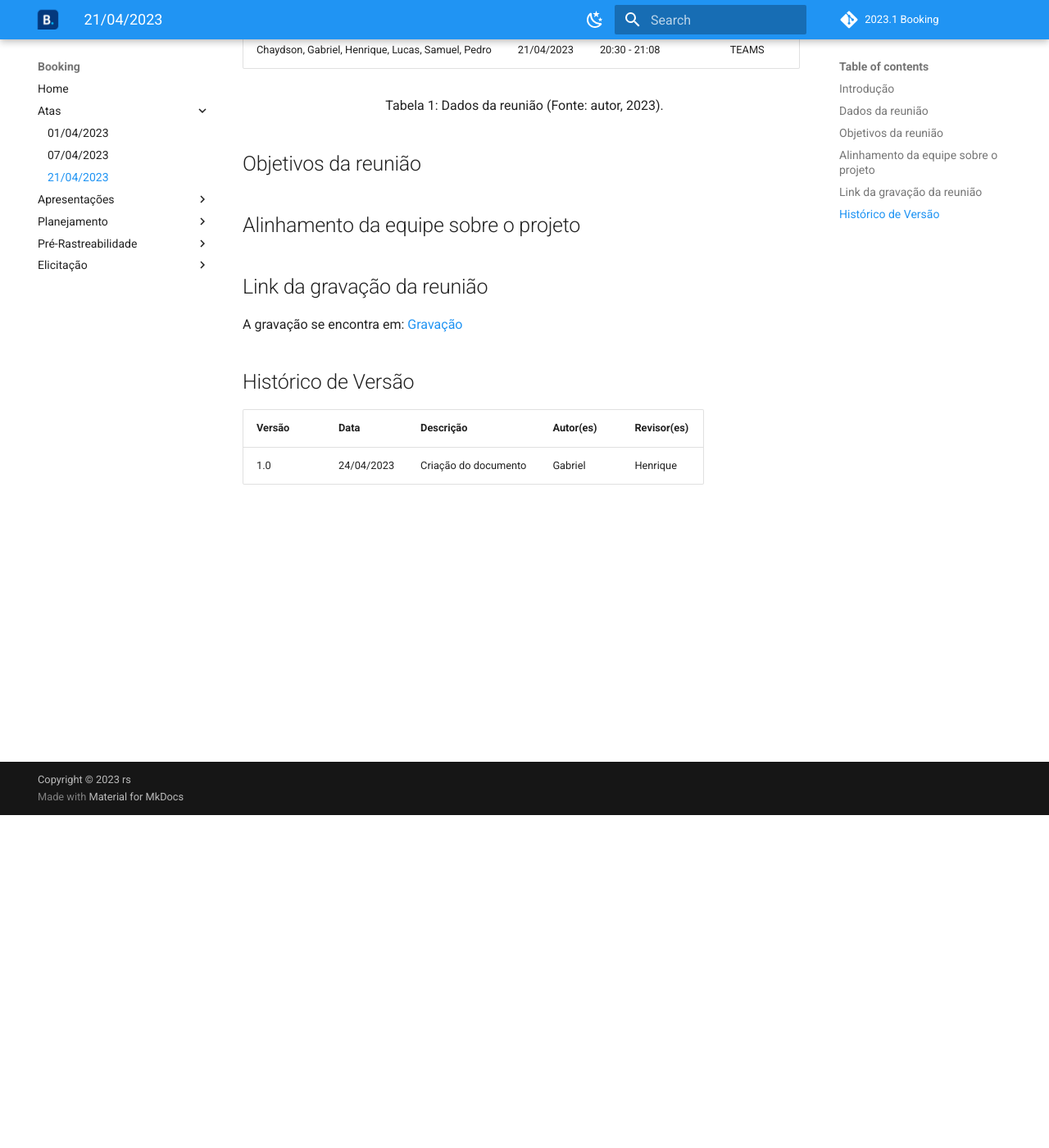
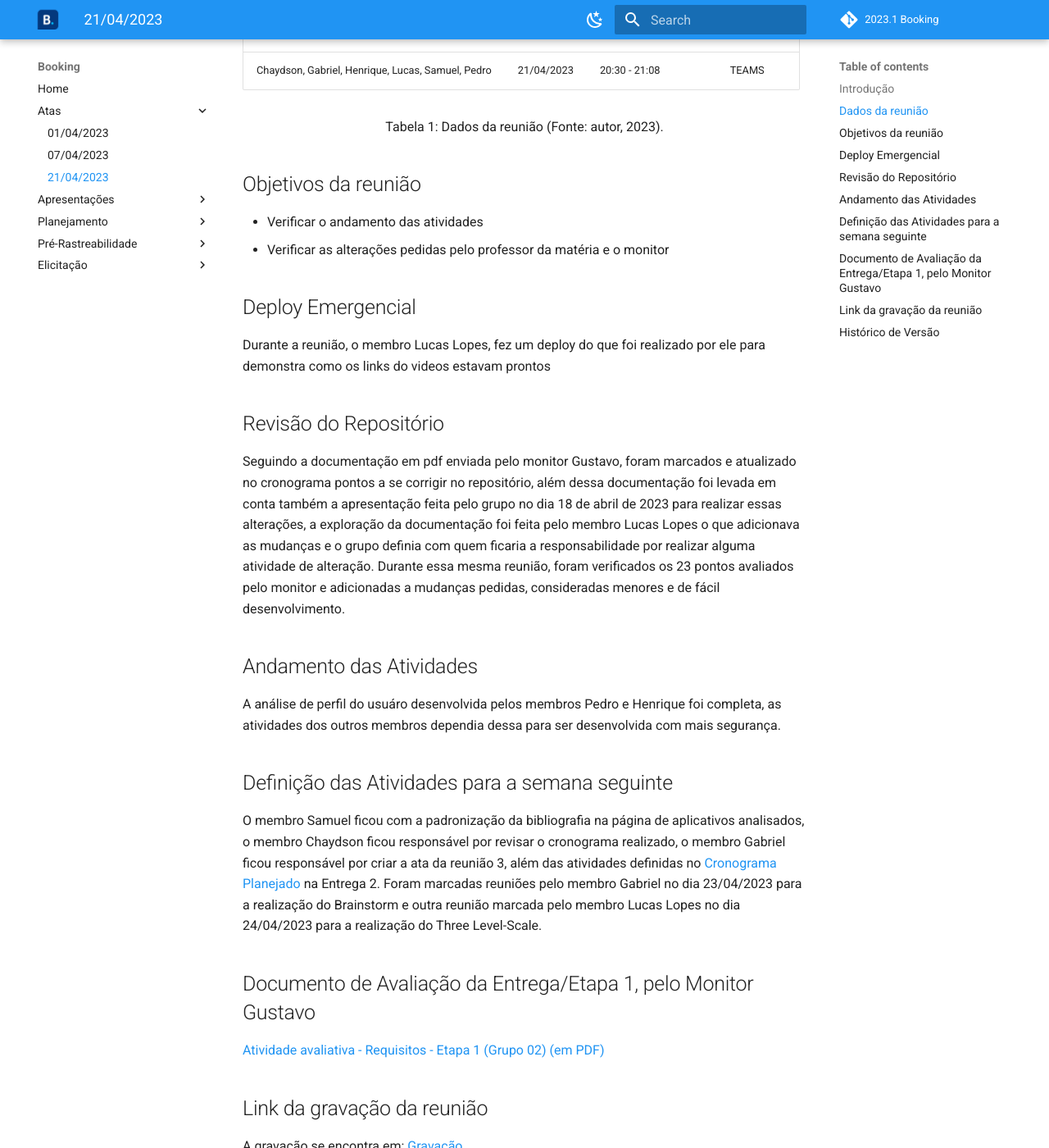
Before and after one commit to Requisitos-de-Software/2023.1-Booking, an MkDocs documentation site: the page built from docs/atas/ata_21_04.md, in a window 1280 px wide and 1400 px high, scrolled down 406 px. Shown: the whole window at 82% size. Built offline with MkDocs 1.6.1 and Material for MkDocs 9.7.7, drawn with Linux system fonts in a browser that asks for light colours; comment, search, counter and statistics services are not loaded; some of the changed text lies outside the part shown.

Commit message:
Adicionando documentação da Ata da reunião 03

```diff
--- a/docs/atas/ata_21_04.md
+++ b/docs/atas/ata_21_04.md
@@ -2,7 +2,7 @@
 
 ## Introdução
 
-O presente documento é um registro da reunião ocorrida no dia 21/04/2023, em que se fizeram presentes os membros representados na Tabela 1, os seguintes tópicos serão objeto desta página objetivos da reunião, andamento das atividades.
+O presente documento é um registro da reunião ocorrida no dia 21/04/2023, em que se fizeram presentes os membros representados na Tabela 1, os seguintes tópicos serão objeto desta página objetivos da reunião, deploy emergencial,revisão do repositório do projeto, andamento das atividades e definição das atividaes para a semana seguinte.
 
 ## Dados da reunião
 
@@ -15,10 +15,27 @@ O presente documento é um registro da reunião ocorrida no dia 21/04/2023, em q
 </div>
 
 ## Objetivos da reunião
+- Verificar o andamento das atividades
+- Verificar as alterações pedidas pelo professor da matéria e o monitor
 
+## Deploy Emergencial
+Durante a reunião, o membro Lucas Lopes, fez um deploy do que foi realizado por ele para demonstra como os links do videos estavam prontos
 
-## Alinhamento da equipe sobre o projeto
+## Revisão do Repositório
 
+Seguindo a documentação em pdf enviada pelo monitor Gustavo, foram marcados e atualizado no cronograma pontos a se corrigir no repositório, além dessa documentação foi levada em conta também a apresentação feita pelo grupo no dia 18 de abril de 2023 para realizar essas alterações, a exploração da documentação foi feita pelo membro Lucas Lopes o que adicionava as mudanças e o grupo definia com quem ficaria a responsabilidade por realizar alguma atividade de alteração. Durante essa mesma reunião, foram verificados os 23 pontos avaliados pelo monitor e adicionadas a mudanças pedidas, consideradas menores e de fácil desenvolvimento.
+
+## Andamento das Atividades
+
+A análise de perfil do usuáro desenvolvida pelos membros Pedro e Henrique foi completa, as atividades  dos outros membros dependia dessa para ser desenvolvida com mais segurança.
+
+## Definição das Atividades para a semana seguinte
+O membro Samuel ficou com a padronização da bibliografia na página de aplicativos analisados, o membro Chaydson ficou responsável por revisar o cronograma realizado, o membro Gabriel ficou responsável por criar a ata da reunião 3, além das atividades definidas no [Cronograma Planejado](../planejamento/cronograma.md) na Entrega 2.
+Foram marcadas reuniões pelo membro Gabriel no dia 23/04/2023 para a realização do Brainstorm e outra reunião marcada pelo membro Lucas Lopes no dia 24/04/2023 para a realização do Three Level-Scale.
+
+## Documento de Avaliação da Entrega/Etapa 1, pelo Monitor Gustavo
+
+[Atividade avaliativa  - Requisitos - Etapa 1 (Grupo 02) (em PDF)](../assets/atividadeAvaliativa.pdf)
 
 ## Link da gravação da reunião
 
```
Also changed, not shown: 1 other file.
